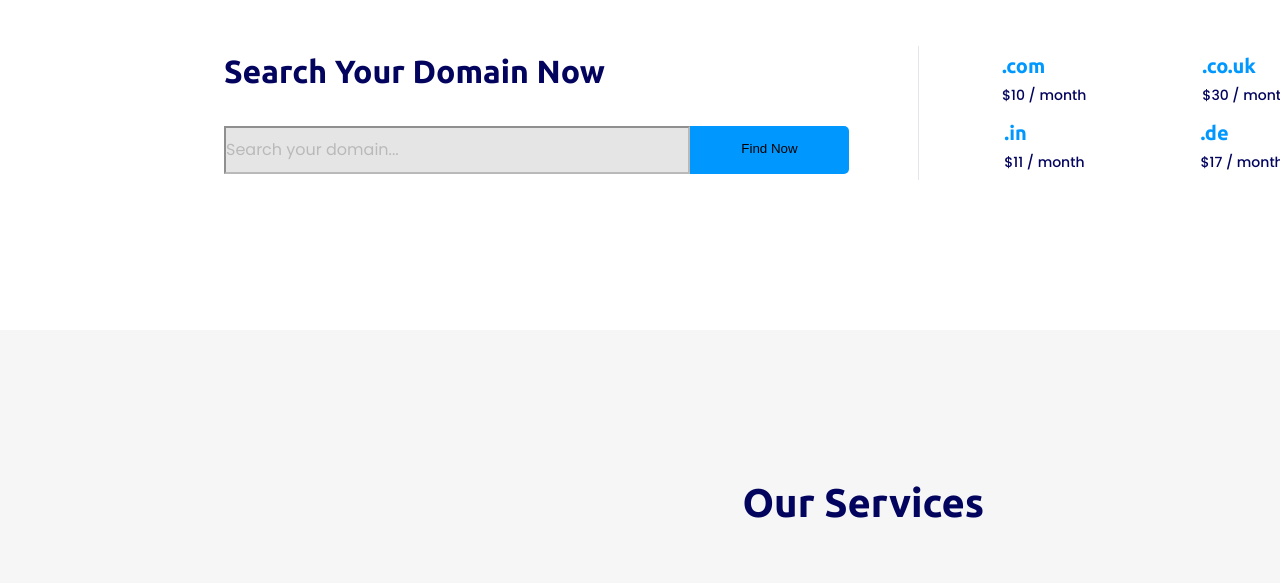
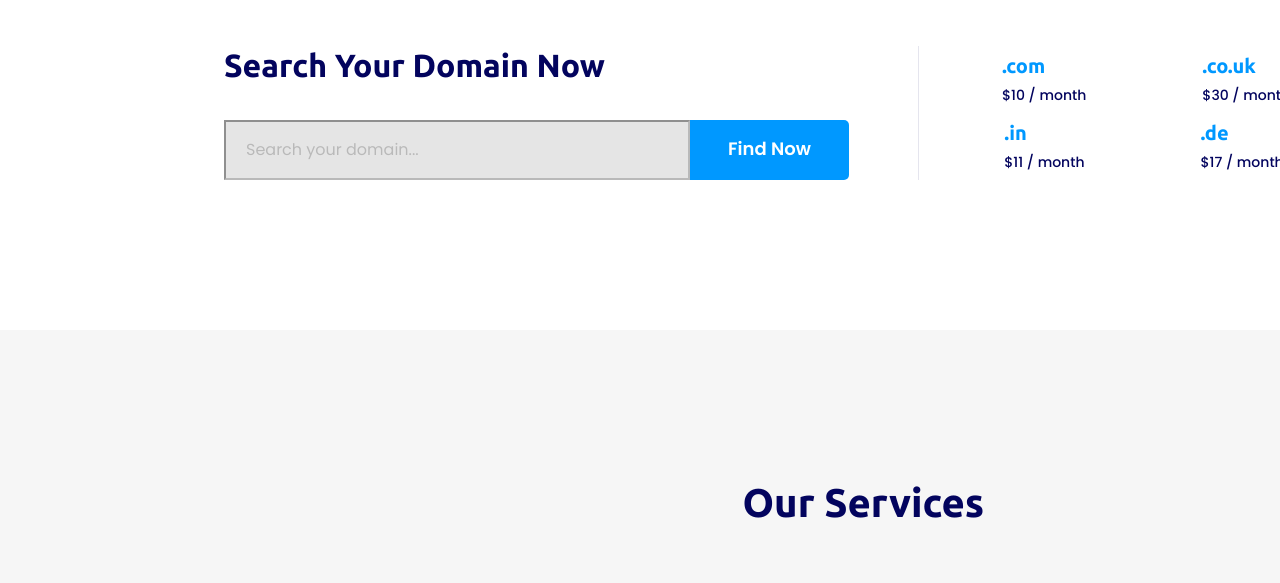
Before and after one commit to VKnyshov/Final_Project_HTML, a plain HTML site: page SHILD/index.html in a window 1280 px wide. Shown: the part 960-1543 px from the top of the page. Drawn offline with Linux system fonts and the light colour scheme.

Commit message:
`init edits in search area

```diff
--- a/SHILD/style.css
+++ b/SHILD/style.css
@@ -129,6 +129,7 @@ input[type='search'] {
     font-weight: 400;
     opacity: 0.5;
     background-color: rgba(128, 128, 128, 0.4);
+    padding-left: 20px;
 
 }
 .search-area button {
@@ -141,6 +142,10 @@ input[type='search'] {
     border-radius: 0 5px 5px 0;
     background: #0098FF;
     border: none;
+    color: #FFF;
+    font-family: Poppins, sans-serif;
+    font-size: 18px;
+    font-weight: 600;
 }
 /*-------------------------left side finish-------------*/
 .assortment-domain .line1 {
```
